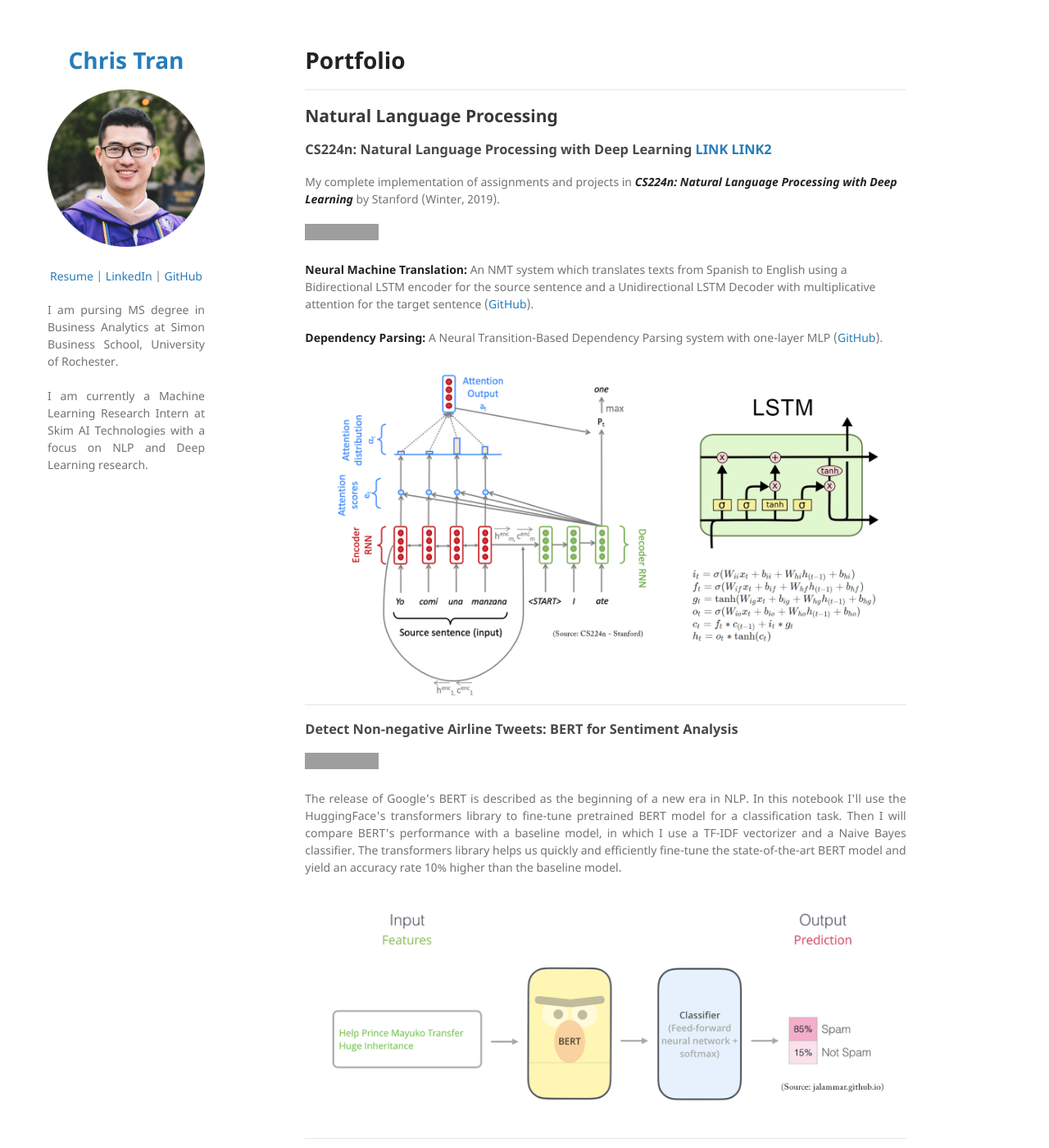
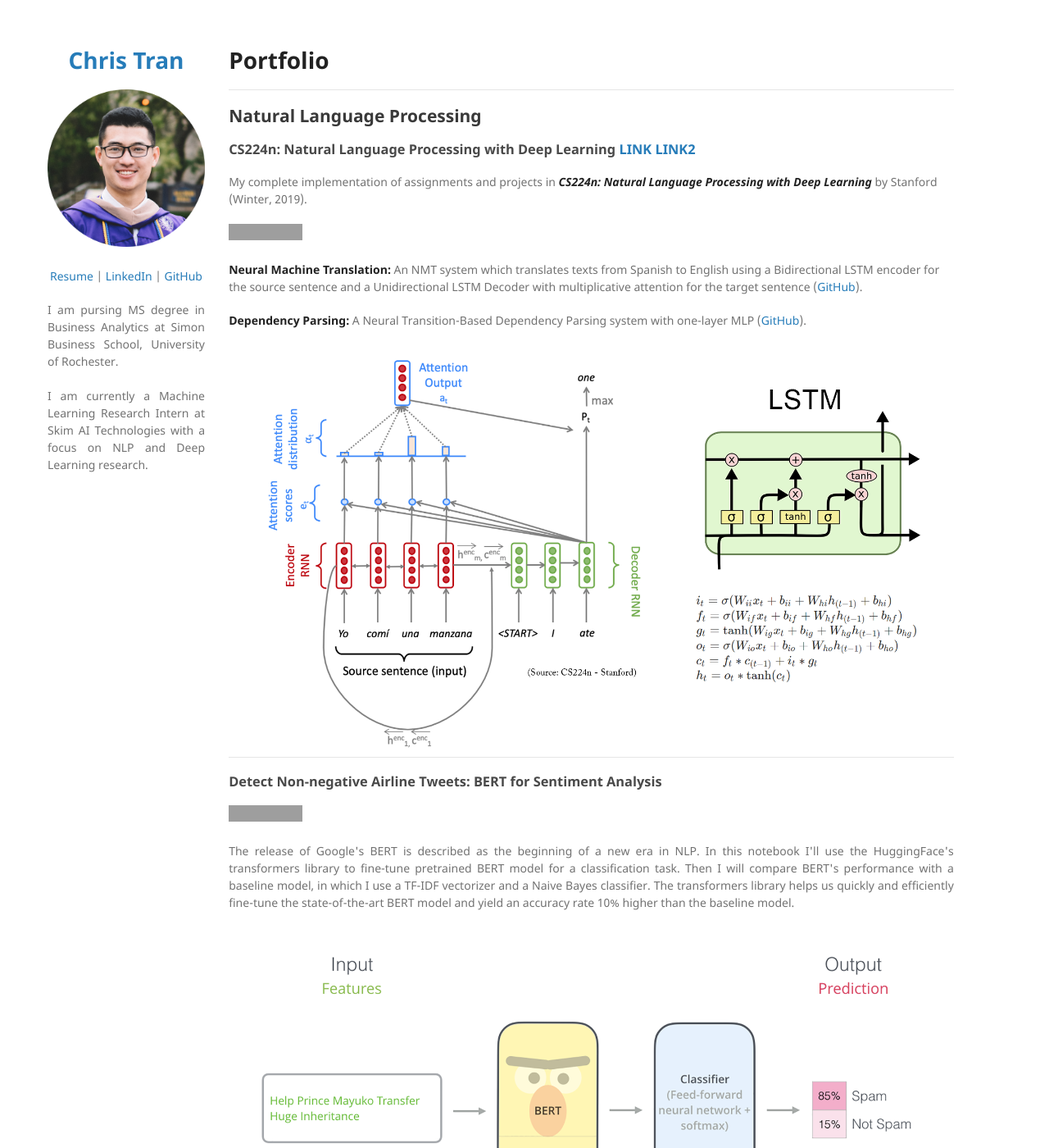
Before and after one commit to paulslin/paulslin.github.io, a Jekyll site: the page built from index.md, in a window 1280 px wide and 1400 px high. Shown: the whole window at 82% size. Built offline with Jekyll 4.4.1, drawn with Linux system fonts in a browser that asks for light colours; our own code applies the rules of GitHub Pages for plain Markdown files; grey boxes are pictures that could not be loaded.

Commit message:
Update jekyll-theme-minimal.scss

```diff
--- a/_sass/jekyll-theme-minimal.scss
+++ b/_sass/jekyll-theme-minimal.scss
@@ -56,7 +56,7 @@ a:hover small {
 }
 
 .wrapper {
-  width:90%;
+  width:95%;
   margin:0;
 }
 
@@ -172,7 +172,7 @@ strong {
 }
 
 section {
-  width:70%;
+  width:80%;
   float: right;
   padding-bottom:50px;
 }
```
